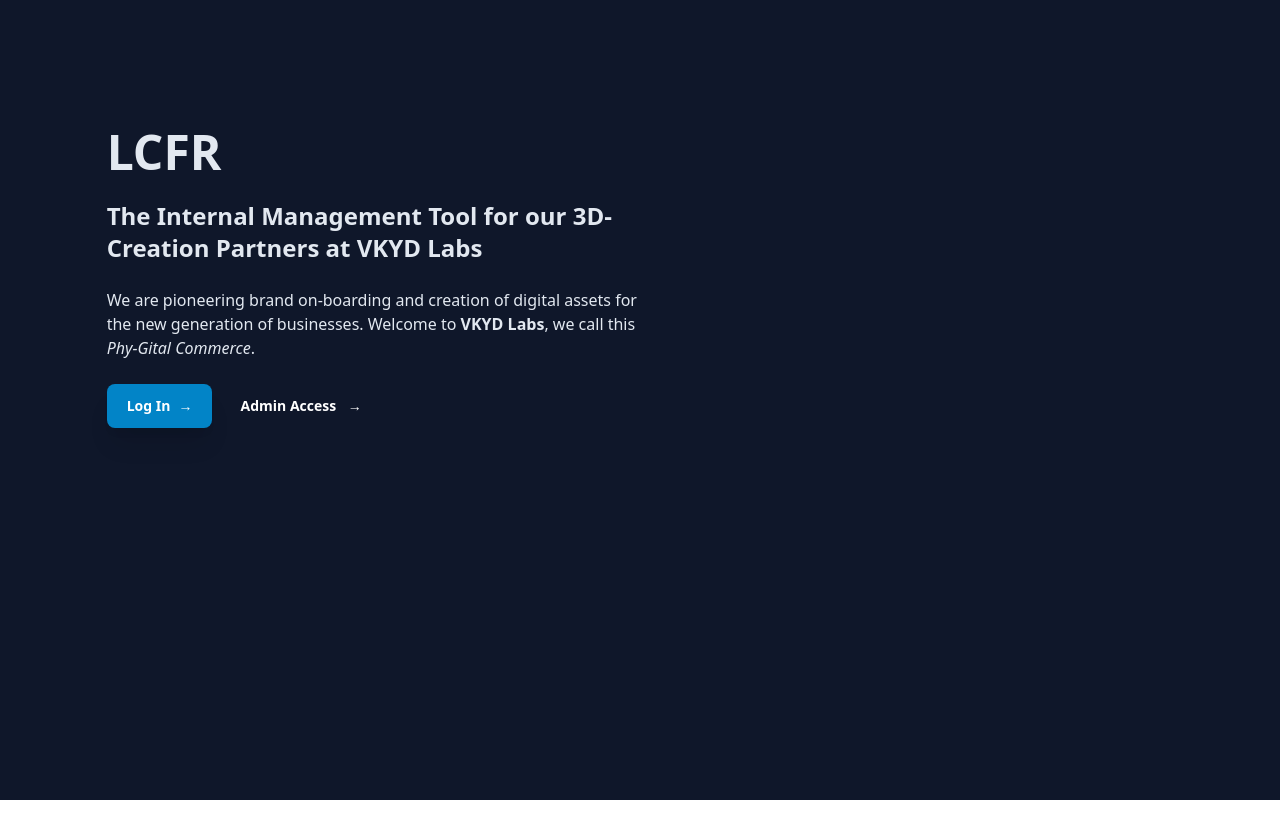
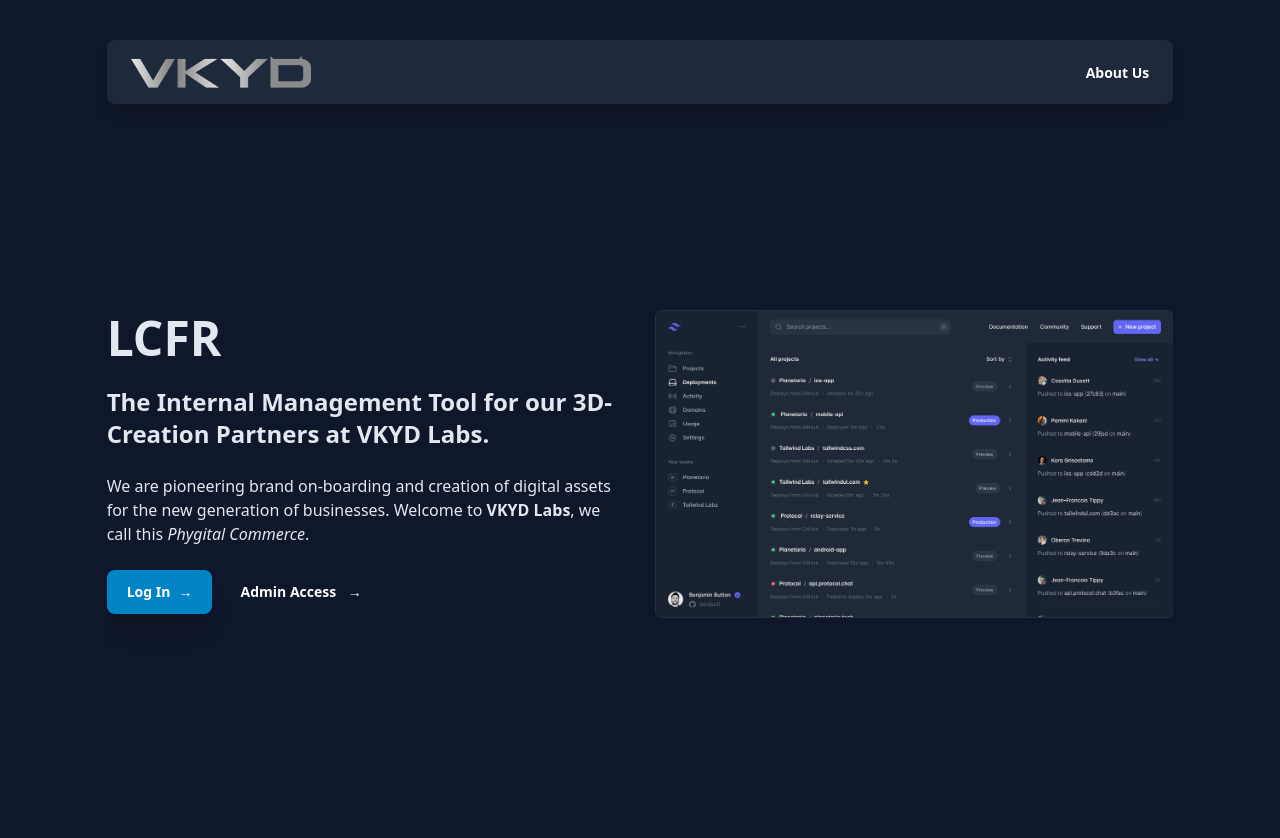
Before and after one commit to KrishGoel/lcfr, a SvelteKit app: page / in a window 1280 px wide. Shown: the top 838 px of the page. Before the commit the page ends 800 px from the top, so only its background shows below. Built offline with nearby package versions, Linux system fonts and the light colour scheme.

Commit message:
Improved landing page

```diff
--- a/src/routes/+layout.svelte
+++ b/src/routes/+layout.svelte
@@ -1,9 +1,39 @@
 <script>
-	import "../app.css"
+	import '../app.css';
+	export let isLoggedIn = false;
 </script>
 
 <main class="min-h-screen bg-slate-900">
-	<div class="w-10/12 mx-auto pt-32">
-		<slot/>
+	<nav
+		class="flex justify-between w-10/12 mx-auto relative top-10 items-center bg-slate-800 rounded-lg shadow-lg py-4 px-6"
+	>
+		<div class="flex items-center">
+			<a href="#" class="block">
+				<img src="/images/topnav-logo.png" alt="Logo" class="h-8" />
+			</a>
+		</div>
+		<div class="flex items-center space-x-6">
+			<ul class="ml-4 flex space-x-4">
+				<li>
+					<a
+						href="https://vkydlabs.com" target="_blank"
+						class="text-sm font-semibold text-white hover:text-slate-300 duration-300 ml-6"
+					>
+						About Us
+					</a>
+				</li>
+			</ul>
+			<!-- <a
+				href={isLoggedIn ? '/logout' : '/login'}
+				class="inline-flex justify-center rounded-lg text-sm font-semibold py-3 px-5 bg-sky-600 text-white hover:bg-indigo-900 duration-300 cursor-pointer shadow-xl hover:shadow-none"
+			>
+				{isLoggedIn ? 'Log Out' : 'Log In'}
+				<span aria-hidden="true" class="sm:inline pl-2 font-extra bold">→</span>
+			</a> -->
+		</div>
+	</nav>
+
+	<div class="w-10/12 mx-auto">
+		<slot />
 	</div>
 </main>
--- a/src/routes/+page.svelte
+++ b/src/routes/+page.svelte
@@ -1,10 +1,10 @@
-<div>
-	<div class="grid grid-cols-2 :grid-cols-1">
-		<div class="space-y-6">
+<div class="grid grid-cols-2 md:grid-cols-1 flex h-screen overflow-x-hidden gap-8">
+	<div class="space-y-6 m-auto">
+
 		<h1 class="font-extrabold text-slate-200 text-5xl sm:text-5xl">LCFR</h1>
-			<h2 class="font-bold text-slate-200 text-2xl">The Internal Management Tool for our 3D-Creation Partners at VKYD Labs</h2>
+		<h2 class="font-bold text-slate-200 text-2xl">The Internal Management Tool for our 3D-Creation Partners at VKYD Labs.</h2>
 		<p class="text-slate-200 text-base">
-				We are pioneering brand on-boarding and creation of digital assets for the new generation of businesses. Welcome to <span class="font-bold">VKYD Labs</span>, we call this <span class="italic">Phy-Gital Commerce</span>.
+			We are pioneering brand on-boarding and creation of digital assets for the new generation of businesses. Welcome to <span class="font-bold">VKYD Labs</span>, we call this <span class="italic">Phygital Commerce</span>.
 		</p>
 
 		<a href="/login" class="inline-flex justify-center rounded-lg text-sm font-semibold py-3 px-5 bg-sky-600 text-white hover:bg-indigo-900 duration-300 cursor-pointer shadow-xl hover:shadow-none">
@@ -16,5 +16,7 @@
 			<span aria-hidden="true" class="sm:inline pl-2 font-extra bold">→</span>
 		</a>
 	</div>
+	<div class="m-auto">
+		<img class="rounded-md bg-white/5 ring-1 ring-white/10" src="images/dashboard-screenshot.png" alt="App screenshot">
 	</div>
 </div>
--- a/src/routes/login/+page.svelte
+++ b/src/routes/login/+page.svelte
@@ -80,5 +80,5 @@
 <div class="text-slate-200 py-8">
 	<p>{JSON.stringify(data)}</p>
 	<!-- <p>{countValue}</p> -->
-	<!-- <p>Hash-256 for Krish: {sha256('Krish')}</p> -->
+	<p>Hash-256 for " ": {sha256("")}</p>
 </div>
--- a/tailwind.config.cjs
+++ b/tailwind.config.cjs
@@ -3,11 +3,11 @@
 	content: ["./src/**/*.{html,js,svelte,ts}", "./src/**/**/*.{html,js,svelte,ts}"],
 	theme: {
 		screens: {
-			'2xl': { 'max': '1535px' },
-			'xl': { 'max': '1279px' },
-			'lg': { 'max': '1023px' },
-			'md': { 'max': '767px' },
-			'sm': { 'max': '639px' },
+			'2xl' : { 'max': '1920px' },
+			'xl': { 'max': '1280px' },
+			'lg': { 'max': '1080px' },
+			'md': { 'max': '780px' },
+			'sm': { 'max': '640px' }
 		},
 		extend: {},
 	},
```
Also changed, not shown: static/images/dashboard-screenshot.png (added), static/images/topnav-logo.png (added). Lines whose indentation alone changed are shown as unchanged.
